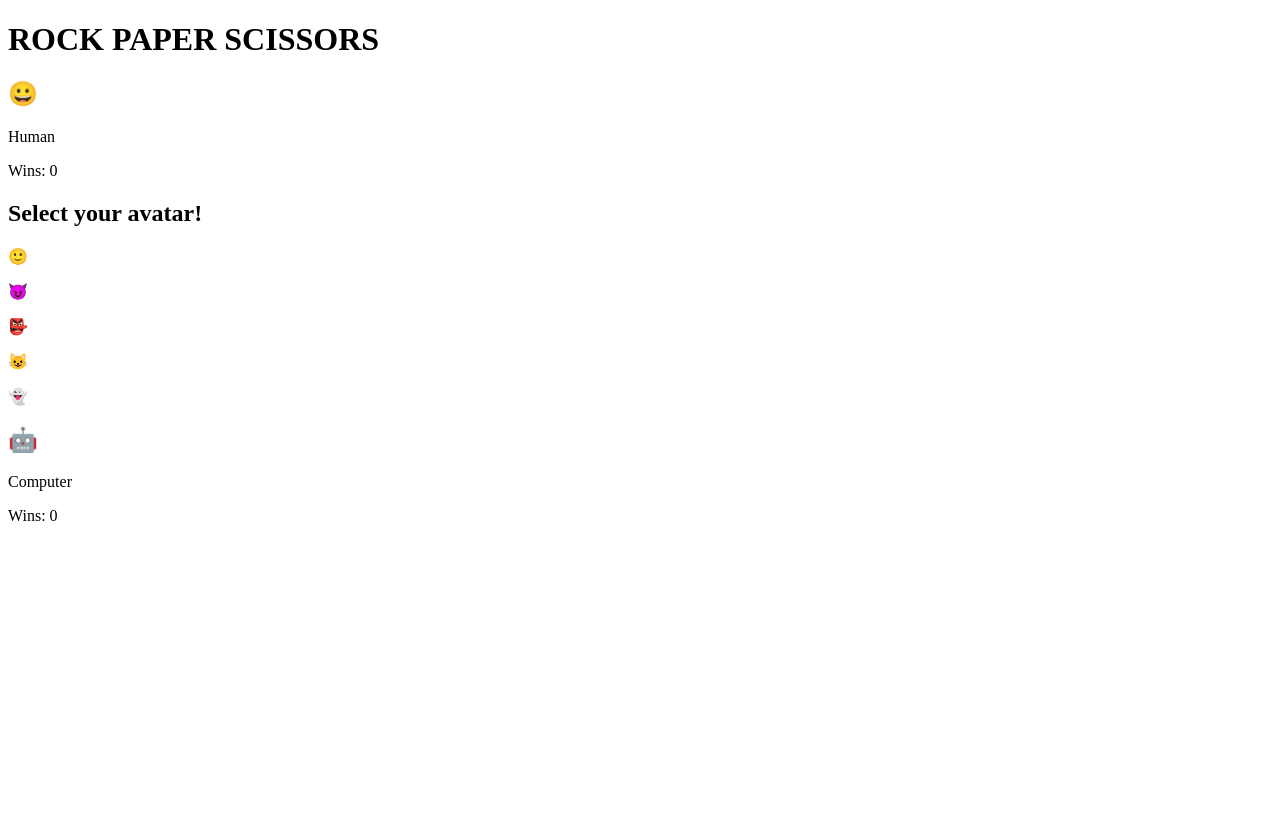
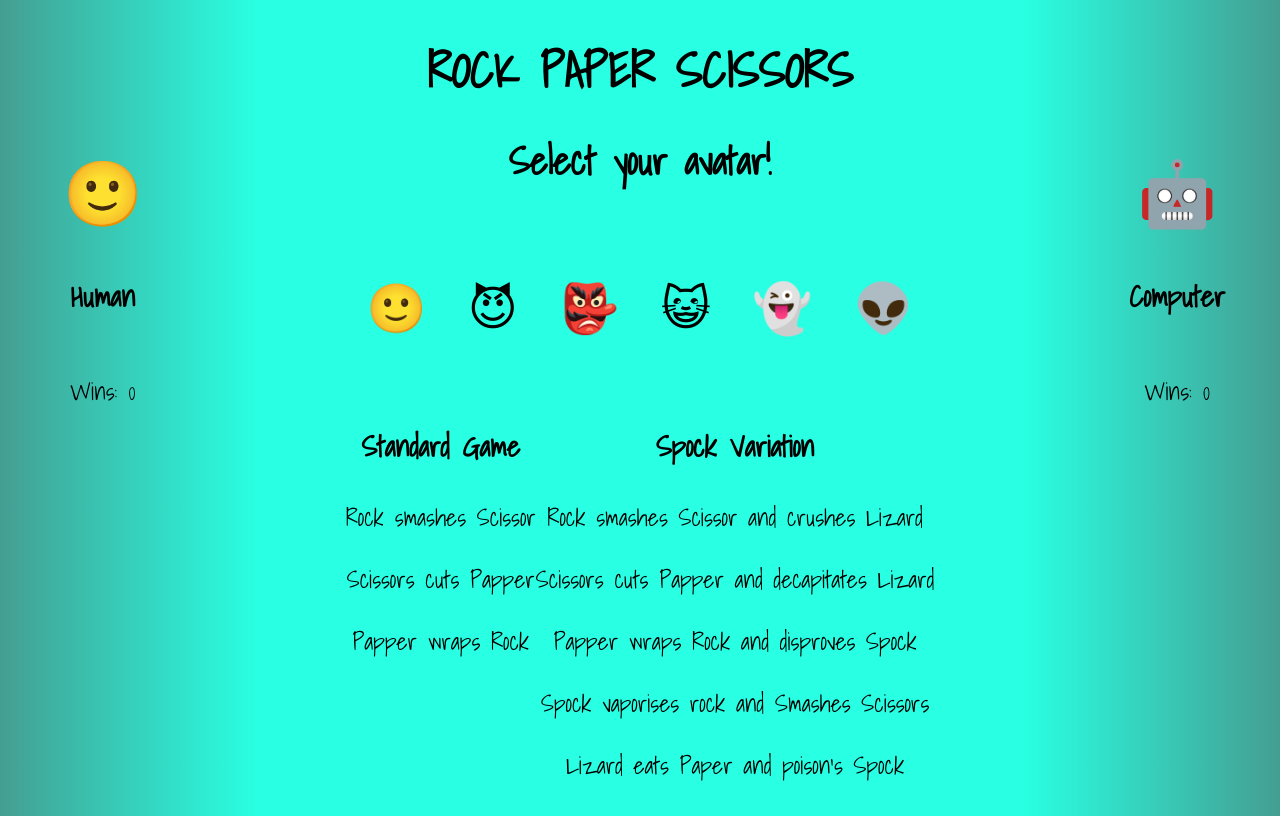
Before and after one commit to jalbe0076/rock-paper-scissors-m1-final, a plain HTML site: page index.html in a window 1280 px wide. Drawn offline with Linux system fonts and the light colour scheme.

Commit message:
Add general styling

```diff
--- a/index.html
+++ b/index.html
@@ -4,14 +4,15 @@
     <link rel="preconnect" href="https://fonts.googleapis.com">
     <link rel="preconnect" href="https://fonts.gstatic.com" crossorigin>
     <link href="https://fonts.googleapis.com/css2?family=Shadows+Into+Light&display=swap" rel="stylesheet">
+    <link rel="stylesheet" href="./styles.css">
     <title>Rock Paper Scissors</title>
   </head>
   <body>
+    <h1>ROCK PAPER SCISSORS</h1>
     <main>
-      <h1>ROCK PAPER SCISSORS</h1>
       <section class="player-container">
-        <h2 class="player">😀</h2>
-        <p class="user-name">Human</p>
+        <h2 class="main-token player">🙂</h2>
+        <h3 class="user-name player-titles">Human</h3>
         <div class>
           <p class="player-wins">Wins: 0</p>
         </div>
@@ -24,17 +25,28 @@
           <p class="token mask">👺</p>
           <p class="token cat">😺</p>
           <p class="token ghost">👻</p>
+          <p class="token alien">👽</p>
         </div>
-        <div class="game standard hidden">
-
-        </div>
-        <div class="game alien hidden">
-
-        </div>
+        <section class="game">
+          <div class="standard hidden">
+            <h3>Standard Game</h3>
+            <p>Rock smashes Scissor</p>
+            <p>Scissors cuts Papper</p>
+            <p>Papper wraps Rock</p>
+          </div>
+          <div class="alien hidden">
+            <h3>Spock Variation</h3>
+            <p>Rock smashes Scissor and crushes Lizard</p>
+            <p>Scissors cuts Papper and decapitates Lizard</p>
+            <p>Papper wraps Rock and disproves Spock</p>
+            <p>Spock vaporises rock and Smashes Scissors</p>
+            <p>Lizard eats Paper and poison's Spock</p>
+          </div>
+        </section>
       </section>
       <section class="computer-container">
-        <h2>🤖</h2>
-        <p>Computer</p>
+        <h2 class="main-token">🤖</h2>
+        <h3 class="player-titles">Computer</h3>
         <div class>
           <p class="computer=wins">Wins: 0</p>
         </div>
--- a/styles.css
+++ b/styles.css
@@ -0,0 +1,70 @@
+/*
+colour specs
+  background edges #449E92
+  background center #29FFE2
+*/
+
+/*GENERAL*/
+
+* {
+  font-family: 'Shadows Into Light', cursive;
+  text-align: center;
+}
+
+p {
+  font-size: 1.5rem;
+}
+
+h2 {
+  font-size: 2.4rem;
+  margin: -0.7rem 0 1.8rem 0;
+}
+
+h1,
+.token {
+  font-size: 3rem;
+}
+
+h3 {
+  font-size: 1.8rem;
+}
+
+.main-token {
+  font-size: 4rem;
+  margin: 0;
+}
+
+
+/* PAGE LAYOUT */
+
+body {
+  height: 100%;
+  background: linear-gradient(
+    to right, #449E92, #29FFE2, #29FFE2, #29FFE2, #29FFE2, #449E92
+  );
+}
+
+main {
+  display: flex;
+  justify-content: space-between;
+}
+
+.player-container,
+.computer-container {
+  display: flex;
+  flex-direction: column;
+  align-items: center;
+  width: 15%;
+}
+
+.game,
+.player-token {
+  display: flex;
+  justify-content: space-around;
+}
+
+/* VISIBILITY AND ANIMATIONS */
+
+.hidden {
+
+}
```
Also changed, not shown: 1 other file.
